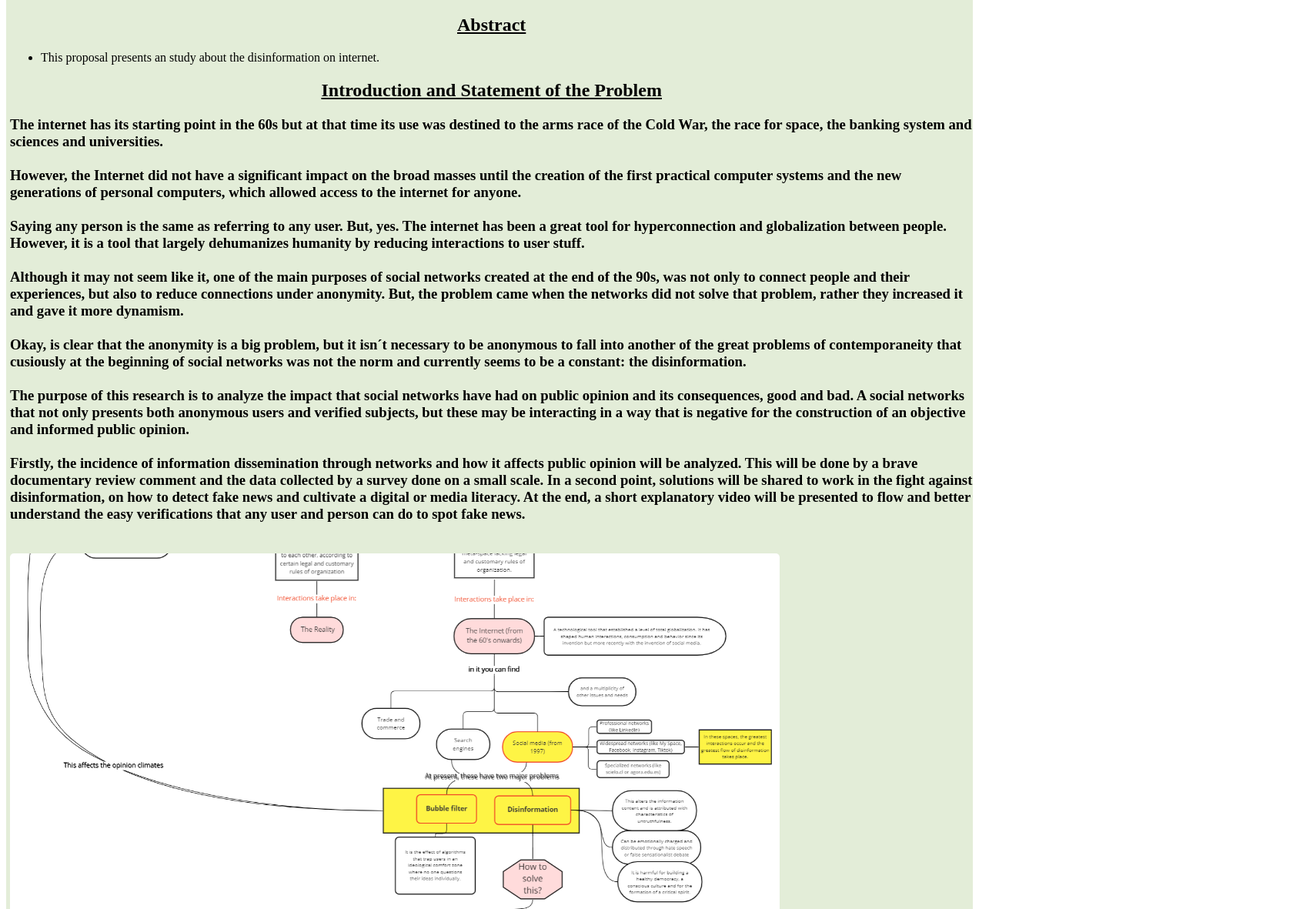
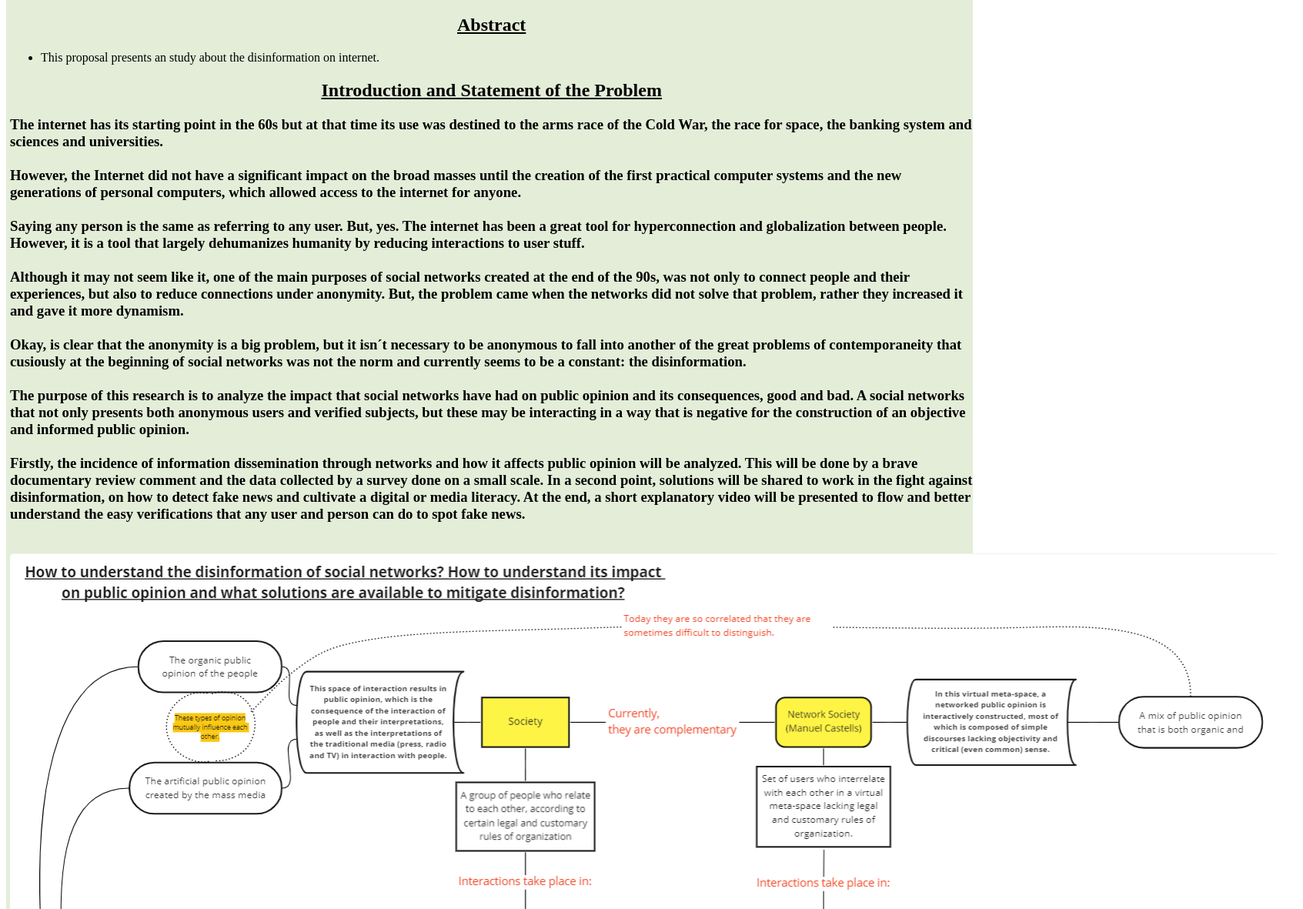
Before and after one commit to Florez-maker/DisinformationSocialMedia, a plain HTML site: page index.html in a window 1280 px wide. Shown: the part 119-1300 px from the top of the page at 77% size, 1693 px wide, since content can reach past the window. Drawn offline with Linux system fonts and the light colour scheme.

Commit message:
Update ingles.css

```diff
--- a/ingles.css
+++ b/ingles.css
@@ -123,8 +123,8 @@ h2
 }
 
 .img_producto_container {
-  width: 1000px;
-  height: 500px;
+  width: 1680px;
+  height: 1496px;
   position: relative;
   overflow: hidden;
   cursor: zoom-in;
```
